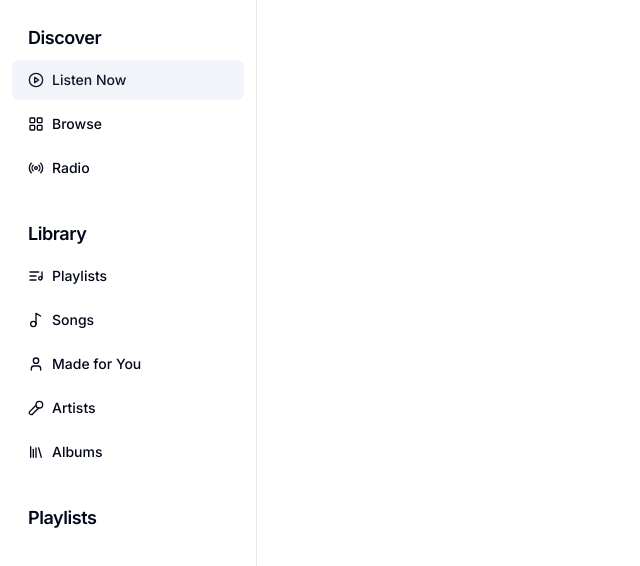
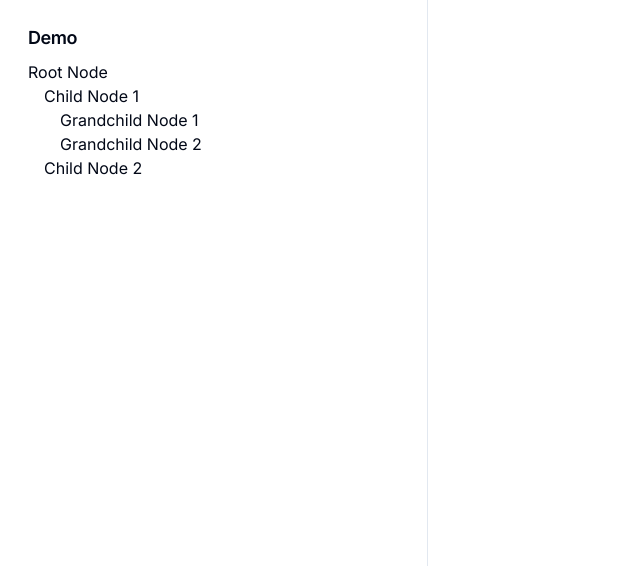
Before and after one commit to nghiatv/tree-menu-demo, a Next.js app: page / in a window 1280 px wide. Shown: the top 566 px of the page, without its empty margins (0-640 px from the left). Built offline with nearby package versions, Linux system fonts and the light colour scheme.

Commit message:
Update next.config.mjs and Sidebar component

```diff
--- a/next.config.mjs
+++ b/next.config.mjs
@@ -1,4 +1,8 @@
 /** @type {import('next').NextConfig} */
-const nextConfig = {};
+const nextConfig = {
+  basePath: "/tree-menu-demo",
+  output: "export",
+  reactStrictMode: true,
+};
 
 export default nextConfig;
--- a/src/app/page.tsx
+++ b/src/app/page.tsx
@@ -5,9 +5,9 @@ export default function Home() {
   return (
     <main>
       <div className="hidden md:block">
-        <div className="grid lg:grid-cols-5">
+        <div className="grid lg:grid-cols-3">
           <Sidebar playlists={[]} className="hidden lg:block" />
-          <div className="col-span-3 lg:col-span-4 lg:border-l"></div>
+          <div className="col-span-3 lg:col-span-2 lg:border-l"></div>
         </div>
       </div>
     </main>
--- a/src/components/app/Sidebar.tsx
+++ b/src/components/app/Sidebar.tsx
@@ -2,6 +2,8 @@
 import { cn } from "@/lib/utils";
 import { Button } from "@/components/ui/button";
 import { ScrollArea } from "@radix-ui/react-scroll-area";
+import { rootData } from "@/constants/tree";
+import Tree from "./tree";
 
 interface SidebarProps extends React.HTMLAttributes<HTMLDivElement> {
   playlists: any[];
@@ -9,167 +11,15 @@ interface SidebarProps extends React.HTMLAttributes<HTMLDivElement> {
 
 export function Sidebar({ className }: SidebarProps) {
   return (
-    <div className={cn("pb-12", className)}>
+    <div className={cn("pb-12 min-h-screen", className)}>
       <div className="space-y-4 py-4">
         <div className="px-3 py-2">
           <h2 className="mb-2 px-4 text-lg font-semibold tracking-tight">
-            Discover
+            Demo
           </h2>
           <div className="space-y-1">
-            <Button variant="secondary" className="w-full justify-start">
-              <svg
-                xmlns="http://www.w3.org/2000/svg"
-                viewBox="0 0 24 24"
-                fill="none"
-                stroke="currentColor"
-                strokeWidth="2"
-                strokeLinecap="round"
-                strokeLinejoin="round"
-                className="mr-2 h-4 w-4"
-              >
-                <circle cx="12" cy="12" r="10" />
-                <polygon points="10 8 16 12 10 16 10 8" />
-              </svg>
-              Listen Now
-            </Button>
-            <Button variant="ghost" className="w-full justify-start">
-              <svg
-                xmlns="http://www.w3.org/2000/svg"
-                viewBox="0 0 24 24"
-                fill="none"
-                stroke="currentColor"
-                strokeWidth="2"
-                strokeLinecap="round"
-                strokeLinejoin="round"
-                className="mr-2 h-4 w-4"
-              >
-                <rect width="7" height="7" x="3" y="3" rx="1" />
-                <rect width="7" height="7" x="14" y="3" rx="1" />
-                <rect width="7" height="7" x="14" y="14" rx="1" />
-                <rect width="7" height="7" x="3" y="14" rx="1" />
-              </svg>
-              Browse
-            </Button>
-            <Button variant="ghost" className="w-full justify-start">
-              <svg
-                xmlns="http://www.w3.org/2000/svg"
-                viewBox="0 0 24 24"
-                fill="none"
-                stroke="currentColor"
-                strokeWidth="2"
-                strokeLinecap="round"
-                strokeLinejoin="round"
-                className="mr-2 h-4 w-4"
-              >
-                <path d="M4.9 19.1C1 15.2 1 8.8 4.9 4.9" />
-                <path d="M7.8 16.2c-2.3-2.3-2.3-6.1 0-8.5" />
-                <circle cx="12" cy="12" r="2" />
-                <path d="M16.2 7.8c2.3 2.3 2.3 6.1 0 8.5" />
-                <path d="M19.1 4.9C23 8.8 23 15.1 19.1 19" />
-              </svg>
-              Radio
-            </Button>
+            <Tree root={rootData} />
           </div>
-        </div>
-        <div className="px-3 py-2">
-          <h2 className="mb-2 px-4 text-lg font-semibold tracking-tight">
-            Library
-          </h2>
-          <div className="space-y-1">
-            <Button variant="ghost" className="w-full justify-start">
-              <svg
-                xmlns="http://www.w3.org/2000/svg"
-                viewBox="0 0 24 24"
-                fill="none"
-                stroke="currentColor"
-                strokeWidth="2"
-                strokeLinecap="round"
-                strokeLinejoin="round"
-                className="mr-2 h-4 w-4"
-              >
-                <path d="M21 15V6" />
-                <path d="M18.5 18a2.5 2.5 0 1 0 0-5 2.5 2.5 0 0 0 0 5Z" />
-                <path d="M12 12H3" />
-                <path d="M16 6H3" />
-                <path d="M12 18H3" />
-              </svg>
-              Playlists
-            </Button>
-            <Button variant="ghost" className="w-full justify-start">
-              <svg
-                xmlns="http://www.w3.org/2000/svg"
-                viewBox="0 0 24 24"
-                fill="none"
-                stroke="currentColor"
-                strokeWidth="2"
-                strokeLinecap="round"
-                strokeLinejoin="round"
-                className="mr-2 h-4 w-4"
-              >
-                <circle cx="8" cy="18" r="4" />
-                <path d="M12 18V2l7 4" />
-              </svg>
-              Songs
-            </Button>
-            <Button variant="ghost" className="w-full justify-start">
-              <svg
-                xmlns="http://www.w3.org/2000/svg"
-                viewBox="0 0 24 24"
-                fill="none"
-                stroke="currentColor"
-                strokeWidth="2"
-                strokeLinecap="round"
-                strokeLinejoin="round"
-                className="mr-2 h-4 w-4"
-              >
-                <path d="M19 21v-2a4 4 0 0 0-4-4H9a4 4 0 0 0-4 4v2" />
-                <circle cx="12" cy="7" r="4" />
-              </svg>
-              Made for You
-            </Button>
-            <Button variant="ghost" className="w-full justify-start">
-              <svg
-                xmlns="http://www.w3.org/2000/svg"
-                viewBox="0 0 24 24"
-                fill="none"
-                stroke="currentColor"
-                strokeWidth="2"
-                strokeLinecap="round"
-                strokeLinejoin="round"
-                className="mr-2 h-4 w-4"
-              >
-                <path d="m12 8-9.04 9.06a2.82 2.82 0 1 0 3.98 3.98L16 12" />
-                <circle cx="17" cy="7" r="5" />
-              </svg>
-              Artists
-            </Button>
-            <Button variant="ghost" className="w-full justify-start">
-              <svg
-                xmlns="http://www.w3.org/2000/svg"
-                viewBox="0 0 24 24"
-                fill="none"
-                stroke="currentColor"
-                strokeWidth="2"
-                strokeLinecap="round"
-                strokeLinejoin="round"
-                className="mr-2 h-4 w-4"
-              >
-                <path d="m16 6 4 14" />
-                <path d="M12 6v14" />
-                <path d="M8 8v12" />
-                <path d="M4 4v16" />
-              </svg>
-              Albums
-            </Button>
-          </div>
-        </div>
-        <div className="py-2">
-          <h2 className="relative px-7 text-lg font-semibold tracking-tight">
-            Playlists
-          </h2>
-          <ScrollArea className="h-[300px] px-1">
-            <div className="space-y-1 p-2"></div>
-          </ScrollArea>
         </div>
       </div>
     </div>
--- /dev/null
+++ b/src/components/app/tree/Node.tsx
@@ -0,0 +1,19 @@
+import { FC } from "react";
+
+export type TreeNodeProps = {
+  value: string;
+  children?: TreeNodeProps[];
+};
+
+export const TreeNode: FC<TreeNodeProps> = ({ value, children }) => (
+  <li>
+    {value}
+    {children && (
+      <ul className="pl-4">
+        {children.map((child, index) => (
+          <TreeNode key={index} {...child} />
+        ))}
+      </ul>
+    )}
+  </li>
+);
--- /dev/null
+++ b/src/components/app/tree/index.tsx
@@ -0,0 +1,14 @@
+import { FC } from "react";
+import { TreeNode, TreeNodeProps } from "./Node";
+
+type TreeProps = {
+  root: TreeNodeProps;
+};
+
+const Tree: FC<TreeProps> = ({ root }) => (
+  <ul className="pl-4">
+    <TreeNode {...root} />
+  </ul>
+);
+
+export default Tree;
--- /dev/null
+++ b/src/constants/tree.ts
@@ -0,0 +1,21 @@
+import { TreeNodeProps } from "@/components/app/tree/Node";
+
+export const rootData: TreeNodeProps = {
+  value: "Root Node",
+  children: [
+    {
+      value: "Child Node 1",
+      children: [
+        {
+          value: "Grandchild Node 1",
+        },
+        {
+          value: "Grandchild Node 2",
+        },
+      ],
+    },
+    {
+      value: "Child Node 2",
+    },
+  ],
+};
```
